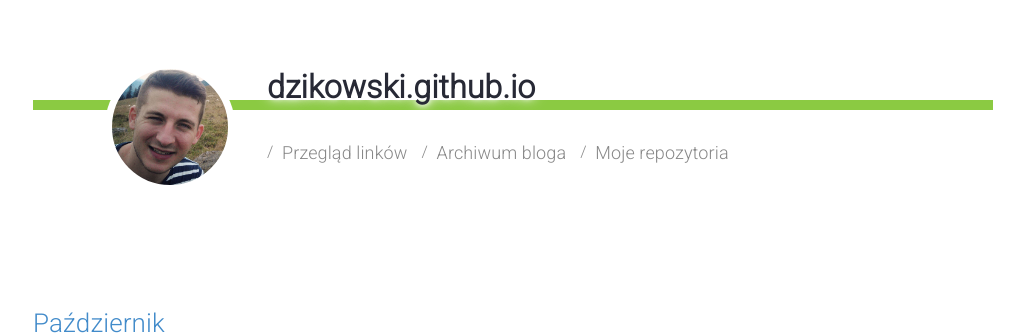
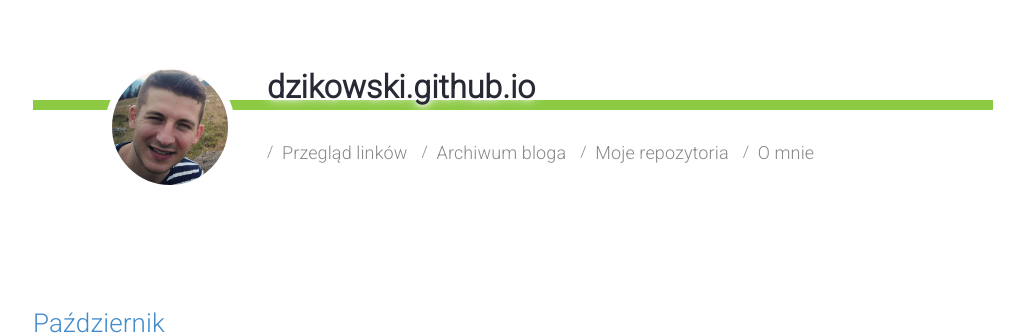
Before and after one commit to dzikowski/dzikowski.github.io, a Jekyll site: the page built from index.html, in a window 1280 px wide. Shown: the top 335 px of the page, without its empty margins (127-1151 px from the left). Built offline with Jekyll 4.4.1, drawn with Linux system fonts in a browser that asks for light colours; nearby versions of some CDN libraries.

Commit message:
link to about page

```diff
--- a/_includes/header-links.html
+++ b/_includes/header-links.html
@@ -16,4 +16,7 @@
 		</a><span>/</span>
 	</li>
 	{% endif %}
+	<li>
+		<a href="{{ '/about' | prepend: site.baseurl | prepend: site.url }}">O mnie</a><span>/</span>
+	</li>
 </ul>
```
